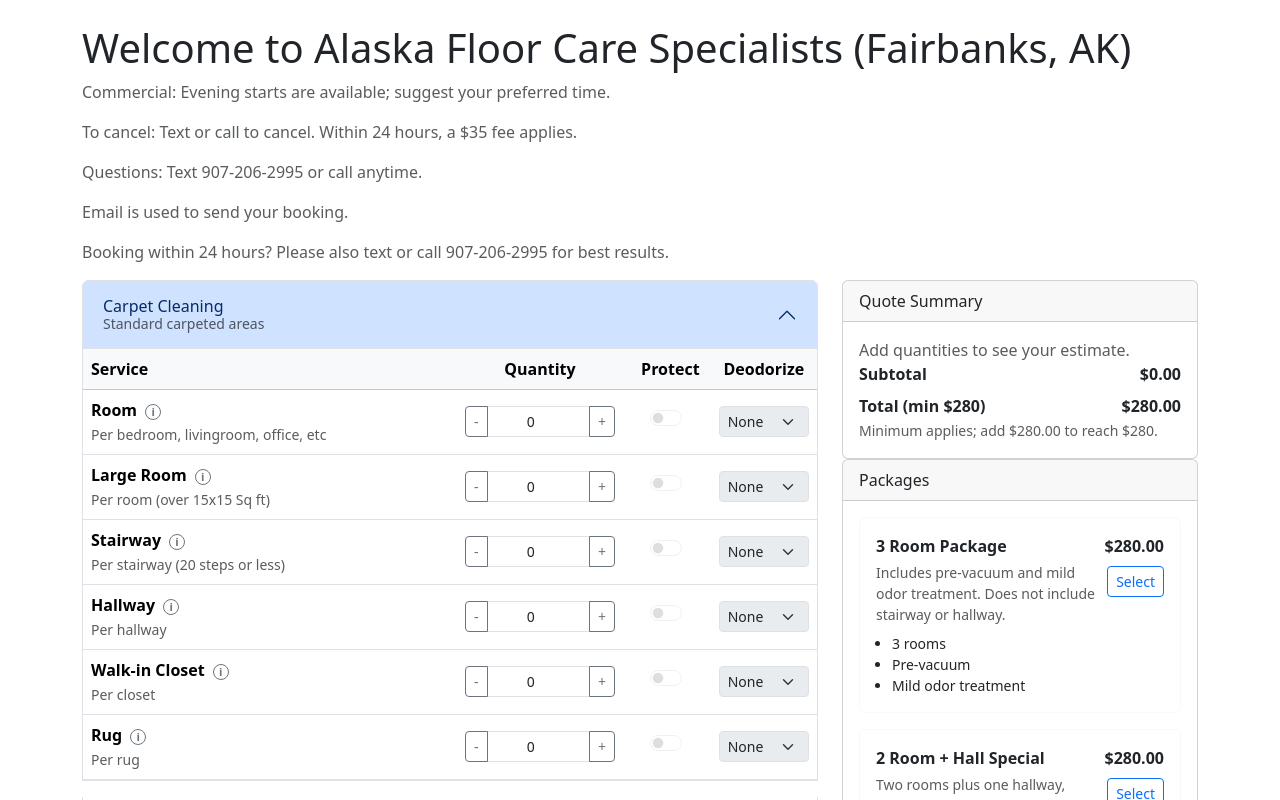
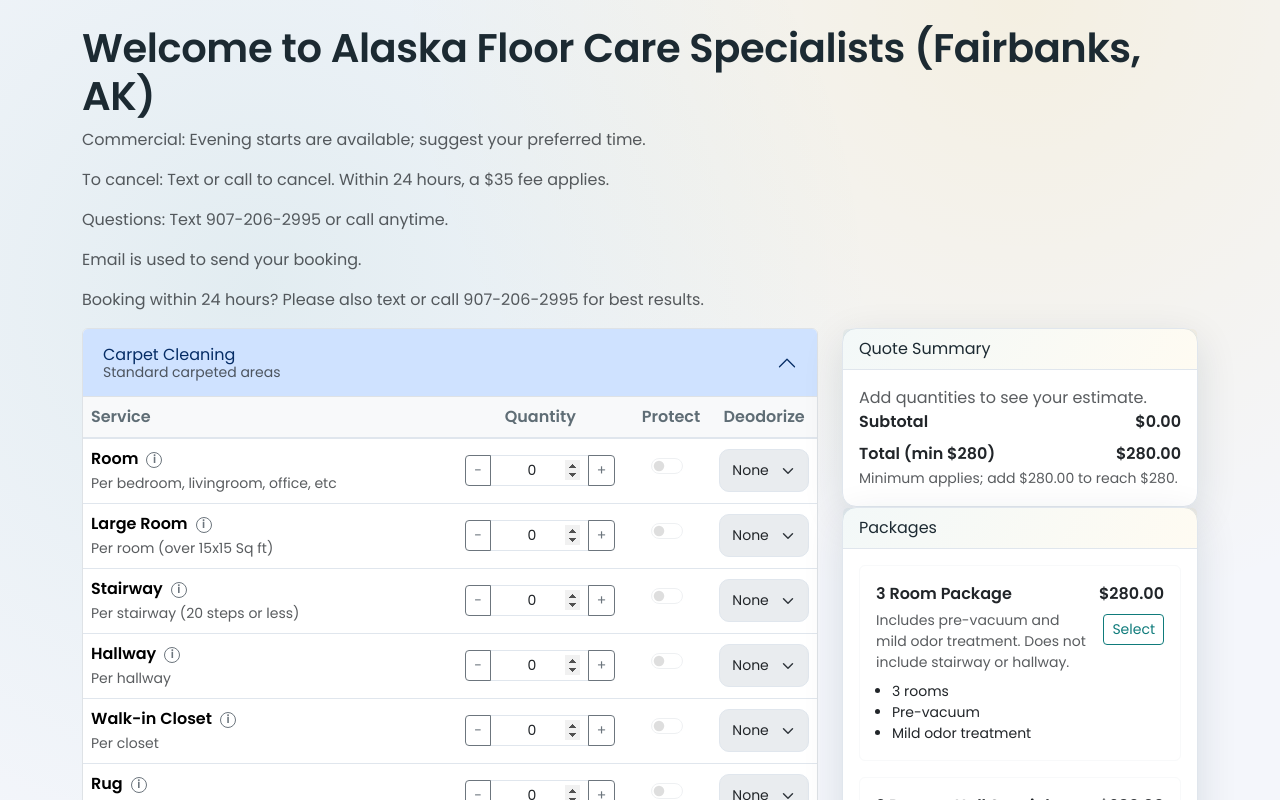
Before and after one commit to WeishiBYU/AFC-Redo, a React (Vite) app: page / in a window 1280 px wide. Shown: the top 800 px of the page. Built offline with nearby package versions, Linux system fonts and the light colour scheme.

Commit message:
Working and lookin good

```diff
--- a/src/App.jsx
+++ b/src/App.jsx
@@ -55,6 +55,7 @@
           id: 'addon-prevac',
           label: 'Pre-vacuuming',
           qty: Math.max(totalAreas, 1),
+          qtyLabel: preVacSelection,
           unitPrice: linePrice / Math.max(totalAreas, 1),
           linePrice,
         });
@@ -79,6 +80,7 @@
         id: 'addon-urine',
         label: 'Urine treatment',
         qty: urineRooms,
+        qtyLabel: urineValue,
         unitPrice: unit,
         linePrice,
       });
@@ -98,6 +100,7 @@
         id: 'addon-dark-stain',
         label: 'Dark stain treatment',
         qty: 1,
+        qtyLabel: darkValue,
         unitPrice: darkTierPrice,
         linePrice: darkTierPrice,
       });
@@ -117,6 +120,7 @@
         id: 'addon-colorful-stain',
         label: 'Colorful stain treatment',
         qty: 1,
+        qtyLabel: colorfulValue,
         unitPrice: colorfulTier.price,
         linePrice: colorfulTier.price,
       });
--- a/src/components/QuoteSummary.jsx
+++ b/src/components/QuoteSummary.jsx
@@ -25,7 +25,7 @@
                   <li key={line.id} className="list-group-item d-flex justify-content-between">
                     <div>
                       <div className="fw-semibold">{line.label}</div>
-                      <small className="text-muted">Qty {line.qty}</small>
+                      <small className="text-muted">Qty {line.qtyLabel || line.qty}</small>
                     </div>
                     <div className="text-end">
                       <div>{formatCurrency(currency, line.linePrice)}</div>
@@ -105,7 +105,7 @@
                     <li key={line.id} className="list-group-item d-flex justify-content-between">
                       <div>
                         <div className="fw-semibold">{line.label}</div>
-                        <small className="text-muted">Qty {line.qty}</small>
+                        <small className="text-muted">Qty {line.qtyLabel || line.qty}</small>
                       </div>
                       <div className="text-end">
                         <div>{formatCurrency(currency, line.linePrice)}</div>
--- a/src/main.jsx
+++ b/src/main.jsx
@@ -3,6 +3,7 @@
 import App from './App.jsx';
 import 'bootstrap/dist/css/bootstrap.min.css';
 import 'bootstrap/dist/js/bootstrap.bundle.min.js';
+import './styles.css';
 
 const container = document.getElementById('root');
 const root = createRoot(container);
--- /dev/null
+++ b/src/styles.css
@@ -0,0 +1,157 @@
+@import url('https://fonts.googleapis.com/css2?family=Poppins:wght@400;500;600;700&display=swap');
+
+:root {
+  --bg: #f4f6fb;
+  --panel: #ffffff;
+  --primary: #0f7b7b;
+  --primary-strong: #0b5e5e;
+  --accent: #f4b400;
+  --text: #1c2a32;
+  --muted: #5f6d75;
+  --border: #e0e6ed;
+  --shadow: 0 12px 40px rgba(16, 40, 60, 0.12);
+}
+
+* {
+  box-sizing: border-box;
+}
+
+body {
+  margin: 0;
+  font-family: 'Poppins', 'Segoe UI', system-ui, -apple-system, sans-serif;
+  background: radial-gradient(circle at 20% 20%, rgba(15, 123, 123, 0.08), transparent 40%),
+    radial-gradient(circle at 80% 0%, rgba(244, 180, 0, 0.1), transparent 35%),
+    var(--bg);
+  color: var(--text);
+  min-height: 100vh;
+}
+
+a {
+  color: var(--primary);
+}
+
+a:hover {
+  color: var(--primary-strong);
+}
+
+.container,
+.container-fluid {
+  padding-top: 28px;
+  padding-bottom: 36px;
+}
+
+.card {
+  border: 1px solid var(--border);
+  border-radius: 14px;
+  background: var(--panel);
+  box-shadow: var(--shadow);
+}
+
+.card-header,
+.card-footer {
+  background: linear-gradient(120deg, rgba(15, 123, 123, 0.05), rgba(244, 180, 0, 0.05));
+  border-bottom: 1px solid var(--border);
+  border-top-left-radius: 14px;
+  border-top-right-radius: 14px;
+  color: var(--text);
+}
+
+h1, h2, h3, h4, h5, h6 {
+  color: var(--text);
+  font-weight: 600;
+  letter-spacing: -0.01em;
+}
+
+.lead {
+  color: var(--muted);
+}
+
+.btn-primary {
+  background: linear-gradient(135deg, var(--primary), var(--primary-strong));
+  border: none;
+  box-shadow: 0 8px 20px rgba(15, 123, 123, 0.24);
+}
+
+.btn-primary:hover,
+.btn-primary:focus {
+  background: linear-gradient(135deg, var(--primary-strong), var(--primary));
+}
+
+.btn-outline-primary {
+  color: var(--primary);
+  border-color: var(--primary);
+}
+
+.btn-outline-primary:hover,
+.btn-outline-primary:focus {
+  color: #fff;
+  background: var(--primary);
+  border-color: var(--primary);
+}
+
+.form-control,
+.form-select {
+  border-radius: 10px;
+  border: 1px solid var(--border);
+  padding: 10px 12px;
+  background-color: #fff;
+}
+
+.form-control:focus,
+.form-select:focus {
+  border-color: var(--primary);
+  box-shadow: 0 0 0 0.15rem rgba(15, 123, 123, 0.15);
+}
+
+input[type='number']::-webkit-inner-spin-button,
+input[type='number']::-webkit-outer-spin-button {
+  opacity: 1;
+}
+
+.badge.bg-warning,
+.alert-warning {
+  background-color: #fff7e0 !important;
+  color: #7a5500;
+  border: 1px solid #ffe2a9;
+}
+
+.table > :not(caption) > * > * {
+  vertical-align: middle;
+}
+
+.table thead th {
+  border-bottom: 2px solid var(--border);
+  color: var(--muted);
+  font-weight: 600;
+}
+
+.table tbody td {
+  border-color: var(--border);
+}
+
+.list-group-item {
+  border-color: var(--border);
+}
+
+.progress {
+  height: 8px;
+  border-radius: 20px;
+}
+
+.progress-bar {
+  background: linear-gradient(135deg, var(--primary), var(--primary-strong));
+}
+
+.footer-note {
+  color: var(--muted);
+  font-size: 0.95rem;
+}
+
+.accent-dot {
+  width: 8px;
+  height: 8px;
+  border-radius: 50%;
+  background: var(--accent);
+  display: inline-block;
+  margin-right: 8px;
+}
```
